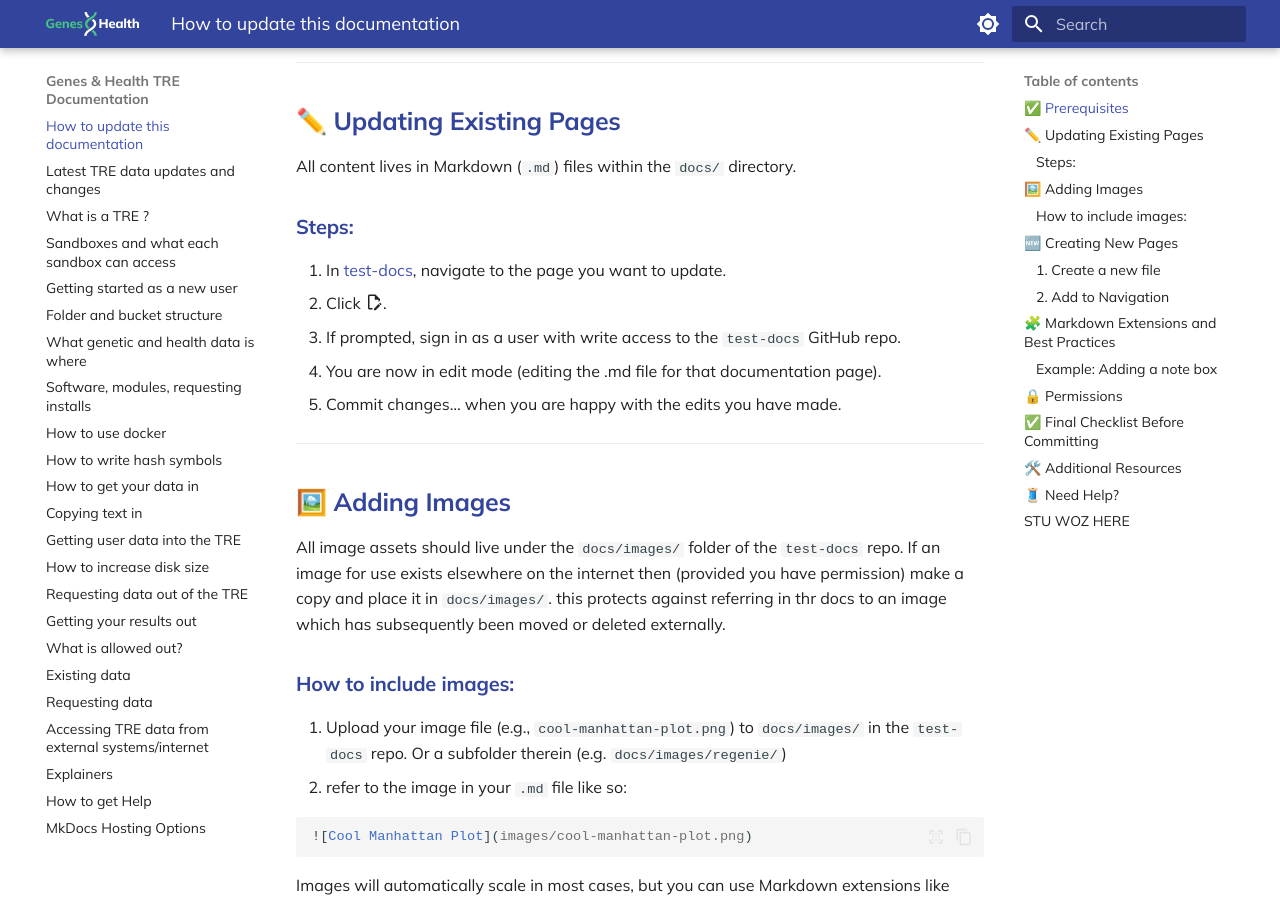
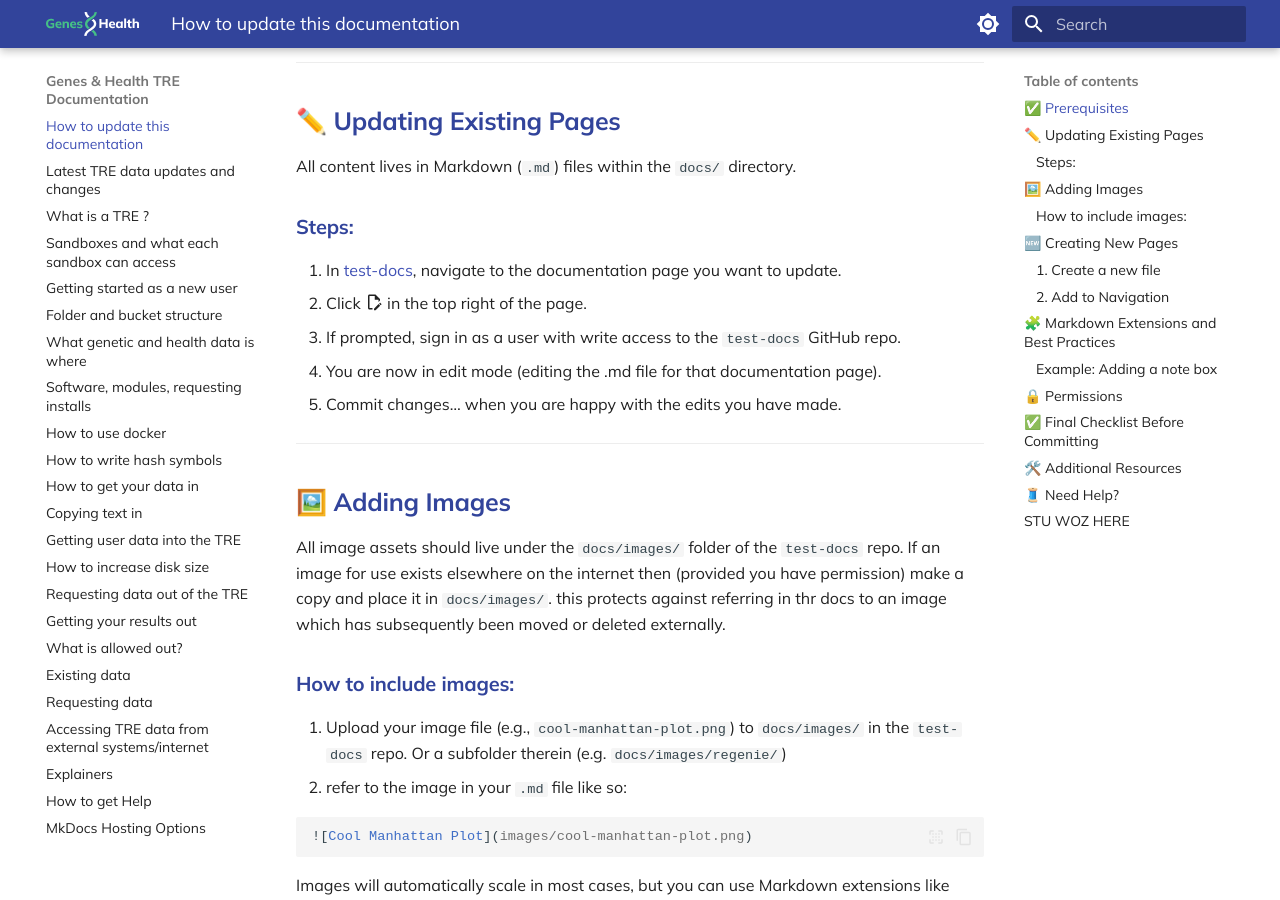
Before and after one commit to genes-and-health/TRE-documentation-v3, an MkDocs documentation site: the page built from docs/how-to-update-this-documentation.md, in a window 1280 px wide and 900 px high, scrolled down 739 px. Built offline with MkDocs 1.6.1 and Material for MkDocs 9.7.7, drawn with Linux system fonts in a browser that asks for light colours; comment, search, counter and statistics services are not loaded.

Commit message:
Update how-to-update-this-documentation.md
Clarify location of edit icon

```diff
--- a/docs/how-to-update-this-documentation.md
+++ b/docs/how-to-update-this-documentation.md
@@ -26,8 +26,8 @@ All content lives in Markdown (`.md`) files within the `docs/` directory.
 
 ### Steps:
 
-1. In [test-docs](https://genes-and-health.github.io/test-docs), navigate to the page you want to update.
-2. Click :material-file-edit-outline:{.md-typeset}.
+1. In [test-docs](https://genes-and-health.github.io/test-docs), navigate to the documentation page you want to update.
+2. Click :material-file-edit-outline:{.md-typeset} in the top right of the page.
 3. If prompted, sign in as a user with write access to the `test-docs` GitHub repo.
 4. You are now in edit mode (editing the .md file for that documentation page).
 5. Commit changes… when you are happy with the edits you have made.
```
